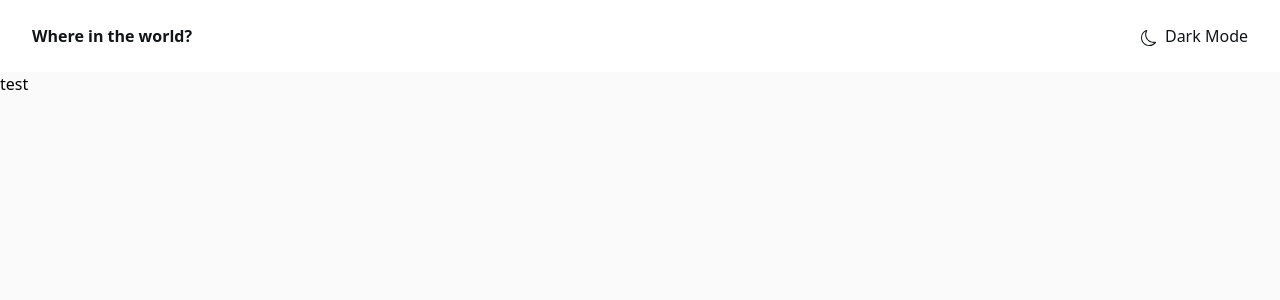
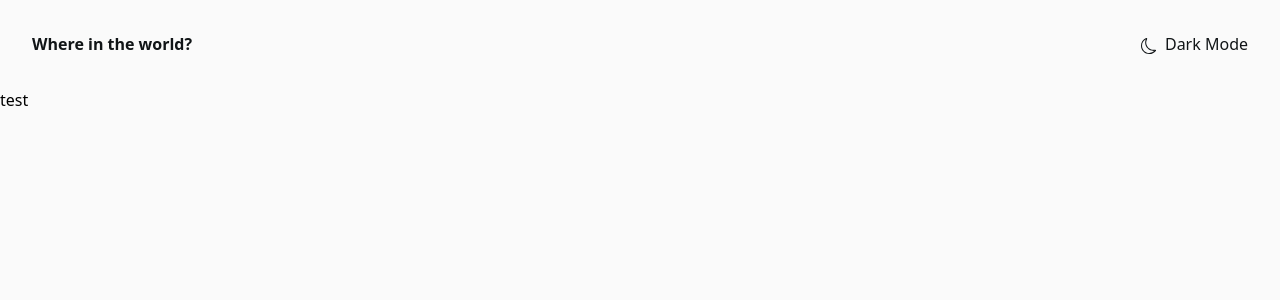
Before and after one commit to earthtobishop/rest-countries, a Next.js app: page / in a window 1280 px wide. Shown: the top 300 px of the page. Built offline with nearby package versions, Linux system fonts and the light colour scheme.

Commit message:
Add global theme context

```diff
--- a/components/Navbar.js
+++ b/components/Navbar.js
@@ -1,15 +1,30 @@
-import { BsMoon } from "react-icons/bs";
+import { useTheme, themes } from "../lib/ThemeContext";
+import { BsMoon, BsFillMoonFill } from "react-icons/bs";
 
 function Navbar() {
+  const { theme, setTheme, currentTheme, setCurrentTheme } = useTheme();
+
+  const toggleTheme = () => {
+    setTheme(theme === themes.dark ? themes.light : themes.dark);
+    setCurrentTheme(theme === themes.dark ? "light" : "dark");
+  };
+
   return (
-    <nav className="bg-[#ffffff] text-[#111517] py-6 px-8 flex justify-between">
+    <nav
+      style={{ backgroundColor: theme.backgroundColor, color: theme.textColor }}
+      className={`py-8 px-8 flex justify-between justify-items-center`}
+    >
       <h1 className="font-extrabold">Where in the world?</h1>
-      <div className="flex gap-2 items-center">
+      <button onClick={toggleTheme} className="flex gap-2 items-center">
         <div>
-          <BsMoon style={{ display: "inline" }} />
+          {currentTheme === "light" ? (
+            <BsMoon style={{ display: "inline" }} />
+          ) : (
+            <BsFillMoonFill style={{ display: "inline" }} />
+          )}
         </div>
         <div>Dark Mode</div>
-      </div>
+      </button>
     </nav>
   );
 }
--- /dev/null
+++ b/lib/ThemeContext.js
@@ -0,0 +1,36 @@
+import React, { useContext, useState } from "react";
+
+export const themes = {
+  light: {
+    textColor: "#111517",
+    inputColor: "#858585",
+    backgroundColor: "#fafafa",
+    elementsColor: "#ffffff"
+  },
+  dark: {
+    elementsColor: "#2b3945",
+    backgroundColor: "#202c37",
+    textColor: "#ffffff"
+  }
+};
+
+export const ThemeContext = React.createContext({
+  theme: undefined,
+  setTheme: async (theme) => null,
+  setCurrentTheme: async (currentTheme) => null
+});
+
+export const useTheme = () => useContext(ThemeContext);
+
+export const ThemeProvider = ({ children }) => {
+  const [theme, setTheme] = useState(themes.light);
+  const [currentTheme, setCurrentTheme] = useState("light");
+
+  return (
+    <ThemeContext.Provider
+      value={{ theme, setTheme, currentTheme, setCurrentTheme }}
+    >
+      {children}
+    </ThemeContext.Provider>
+  );
+};
--- a/pages/_app.js
+++ b/pages/_app.js
@@ -1,7 +1,13 @@
-import '../styles/globals.css'
+import "../styles/globals.css";
+
+import { ThemeProvider } from "../lib/ThemeContext";
 
 function MyApp({ Component, pageProps }) {
-  return <Component {...pageProps} />
+  return (
+    <ThemeProvider>
+      <Component {...pageProps} />
+    </ThemeProvider>
+  );
 }
 
-export default MyApp
+export default MyApp;
--- a/pages/_document.js
+++ b/pages/_document.js
@@ -4,7 +4,6 @@ export default function Document() {
   return (
     <Html>
       <Head>
-        <link rel="preconnect" href="https://fonts.gstatic.com" crossorigin />
         <link
           href="https://fonts.googleapis.com/css2?family=Nunito+Sans:wght@300;600;800&display=swap"
           rel="stylesheet"
```
